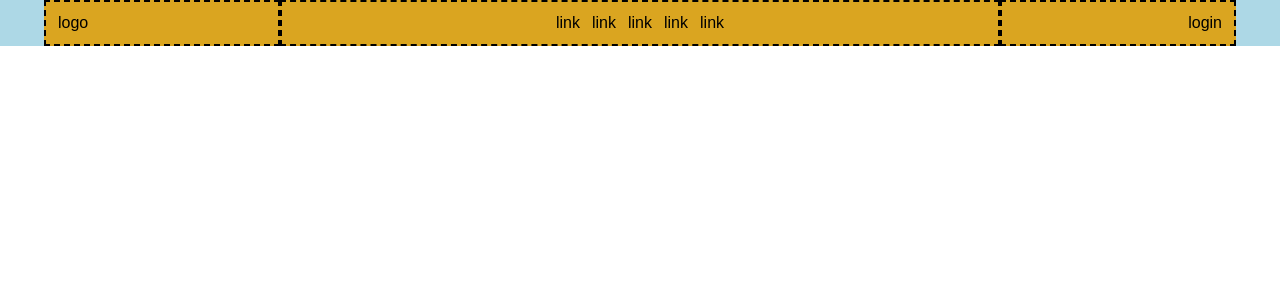
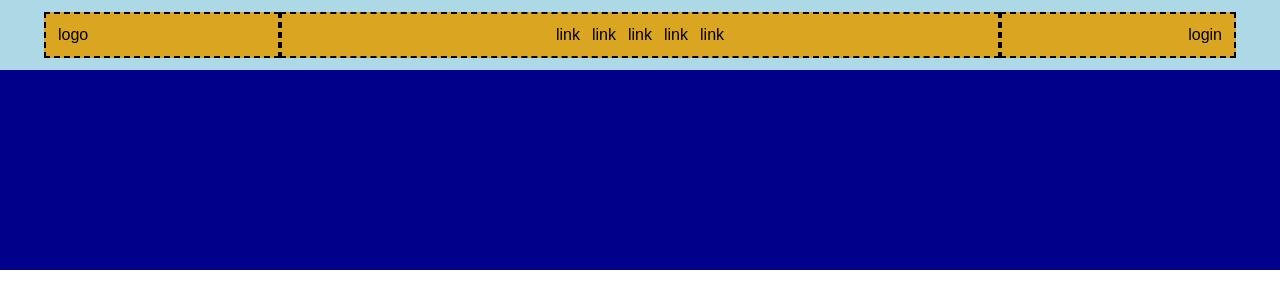
Before and after one commit to vi-ser/htmlcss-struttura-discord, a plain HTML site: page index.html in a window 1280 px wide. Drawn offline with Linux system fonts and the light colour scheme.

Commit message:
aggiunto padding verticale navbar

```diff
--- a/css/style.css
+++ b/css/style.css
@@ -32,12 +32,19 @@ nav {
     display: flex;
     justify-content: space-between;
 
-    background-color: #DAA520;
+    padding-top: 12px;
+    padding-bottom: 12px;
+
+    background-color: #ADD8E6;
+
 }
 
 .container #logo1 {
     padding: 12px;
+
+    background-color: #DAA520;
     border: 2px dashed black;
+
     min-width: 236px;
 }
 
@@ -50,6 +57,8 @@ nav {
     gap: 12px;
 
     padding: 12px;
+
+    background-color: #DAA520;
     border: 2px dashed black;
 
     list-style-type: none;
@@ -60,8 +69,20 @@ nav {
     flex-direction: row-reverse;
 
     padding: 12px;
+
+    background-color: #DAA520;
     border: 2px dashed black;
 
     min-width: 236px;
 
 }
+
+/* fine navbar */
+
+/* prima sezione */
+#first-section {
+    height: 200px;
+    /* test */
+
+    background-color: #00008B;
+}
--- a/index.html
+++ b/index.html
@@ -37,7 +37,7 @@
     <!-- fine navbar -->
 
     <!-- prima sezione -->
-    <section>
+    <section id="first-section">
 
     </section>
     <!-- fine prima sezione -->
```
